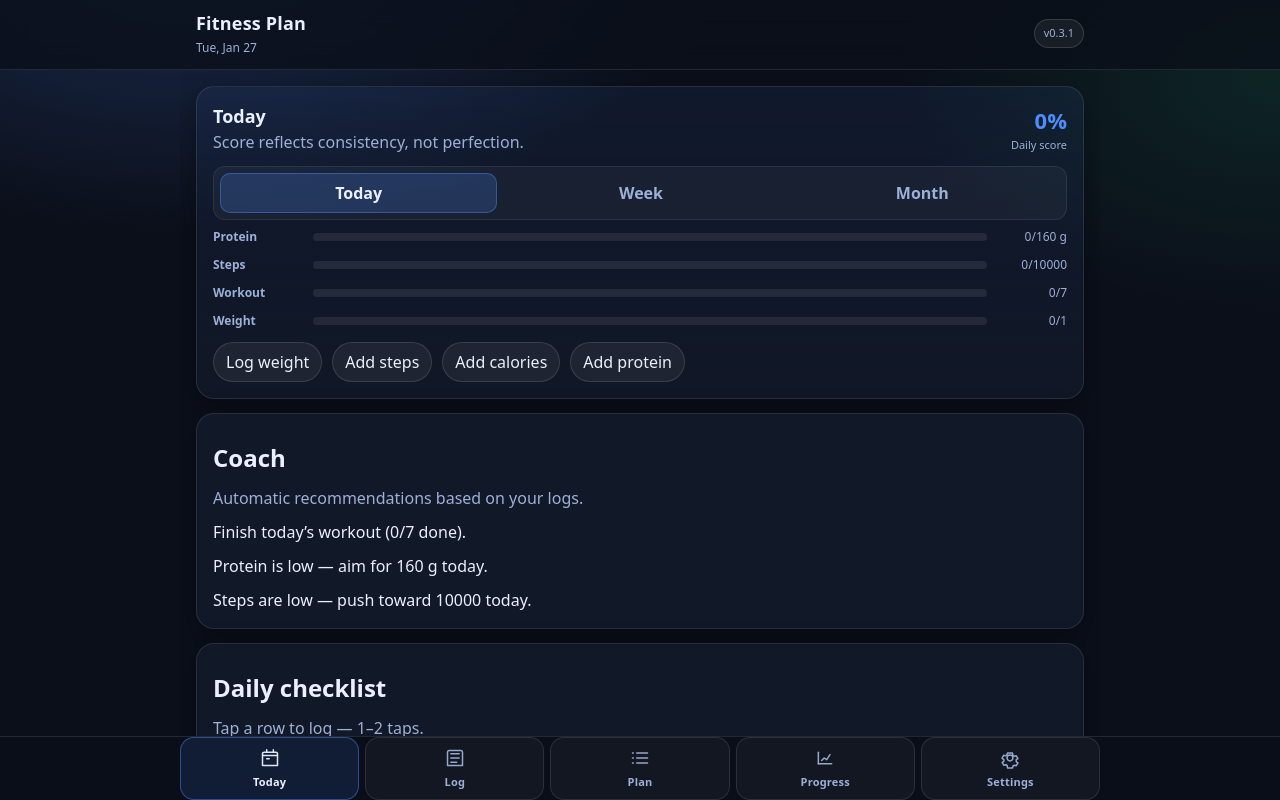
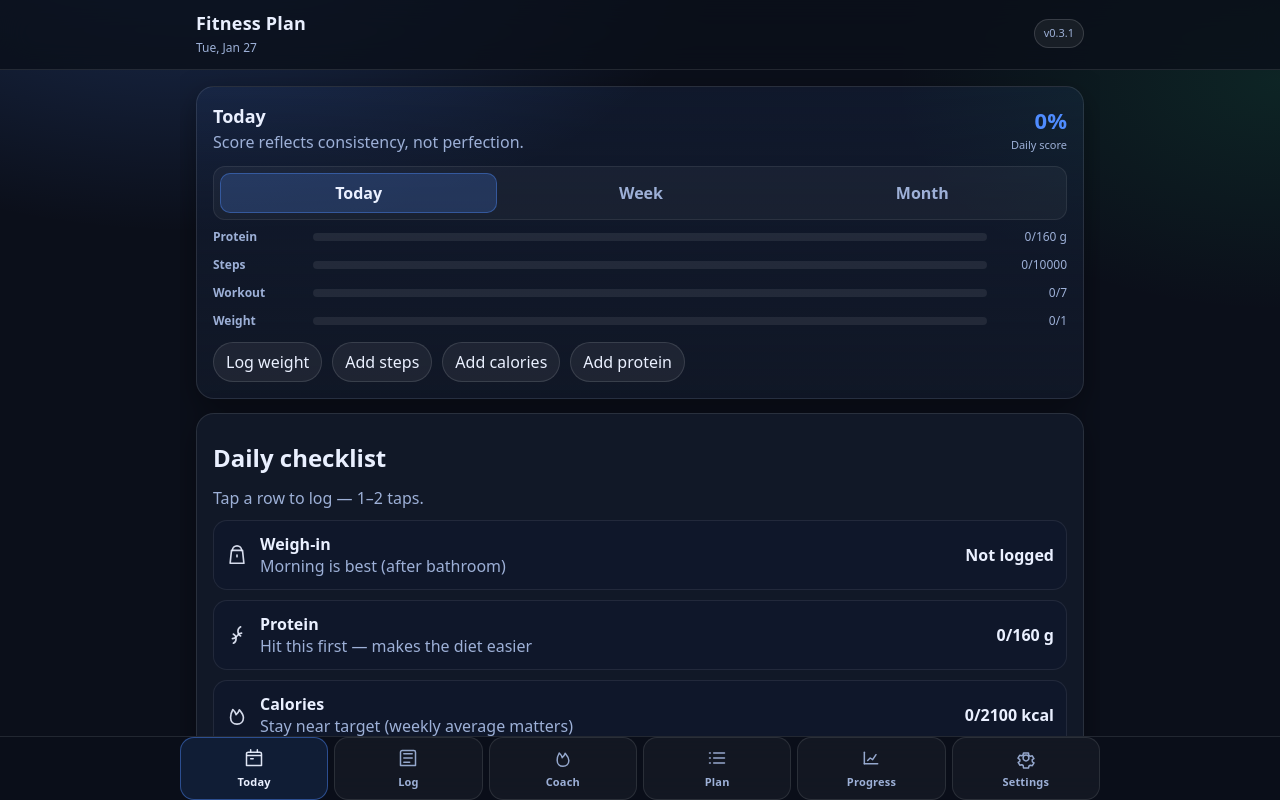
Before and after one commit to Lacose-lab/fitness-plan-tracker, a React (Vite) app: page / in a window 1280 px wide. Built offline with nearby package versions, Linux system fonts and the light colour scheme.

Commit message:
Add Coach tab

```diff
--- a/src/App.tsx
+++ b/src/App.tsx
@@ -19,7 +19,7 @@ import {
 
 ChartJS.register(CategoryScale, LinearScale, PointElement, LineElement, Tooltip, Legend);
 
-type Tab = "today" | "log" | "plan" | "progress" | "settings";
+type Tab = "today" | "log" | "coach" | "plan" | "progress" | "settings";
 
 type Metric = "weightKg" | "steps" | "calories" | "proteinG";
 
@@ -369,24 +369,6 @@ export default function App() {
             <section className="card">
               <div className="row" style={{ justifyContent: "space-between" }}>
                 <div>
-                  <h2>Coach</h2>
-                  <div className="muted">Automatic recommendations based on your logs.</div>
-                </div>
-              </div>
-              {coachTips.length === 0 ? (
-                <div className="muted">Log a few days and I’ll personalize this.</div>
-              ) : (
-                <ul className="list">
-                  {coachTips.map((tip, i) => (
-                    <li key={i}>{tip}</li>
-                  ))}
-                </ul>
-              )}
-            </section>
-
-            <section className="card">
-              <div className="row" style={{ justifyContent: "space-between" }}>
-                <div>
                   <h2>Daily checklist</h2>
                   <div className="muted">Tap a row to log — 1–2 taps.</div>
                 </div>
@@ -548,6 +530,22 @@ export default function App() {
                 onChange={(e) => save({ note: e.target.value })}
               />
             </label>
+          </section>
+        )}
+
+        {tab === "coach" && (
+          <section className="card">
+            <h2>Coach</h2>
+            <div className="muted">Automatic recommendations based on your logs.</div>
+            {coachTips.length === 0 ? (
+              <div className="muted" style={{ marginTop: 8 }}>Log a few days and I’ll personalize this.</div>
+            ) : (
+              <ul className="list" style={{ marginTop: 10 }}>
+                {coachTips.map((tip, i) => (
+                  <li key={i}>{tip}</li>
+                ))}
+              </ul>
+            )}
           </section>
         )}
 
@@ -760,6 +758,10 @@ export default function App() {
             <Icon><ILog /></Icon>
             <span>Log</span>
           </button>
+          <button className={tab === "coach" ? "active" : ""} onClick={() => setTab("coach")}>
+            <Icon><IFlame /></Icon>
+            <span>Coach</span>
+          </button>
           <button className={tab === "plan" ? "active" : ""} onClick={() => setTab("plan")}>
             <Icon><IPlan /></Icon>
             <span>Plan</span>
```
